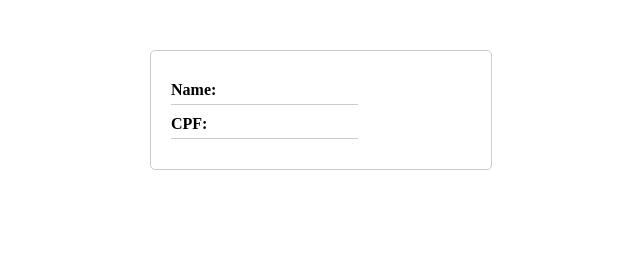
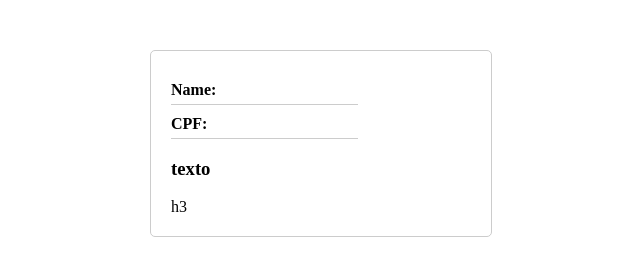
Before and after one commit to luuuuan/DevOps, a plain HTML site: page index.html in a window 1280 px wide. Shown: the full height of the page, 319-959 px from the left. Drawn offline with Linux system fonts and the light colour scheme.

Commit message:
Fix HTML structure and add heading

```diff
--- a/index.html
+++ b/index.html
@@ -50,6 +50,8 @@
 
         <label for="cpf">CPF:</label>
         <input type="text" id="cpf">
+
+        <h3>texto</h3>h3
     </div>
 </body>
 </html>
```
